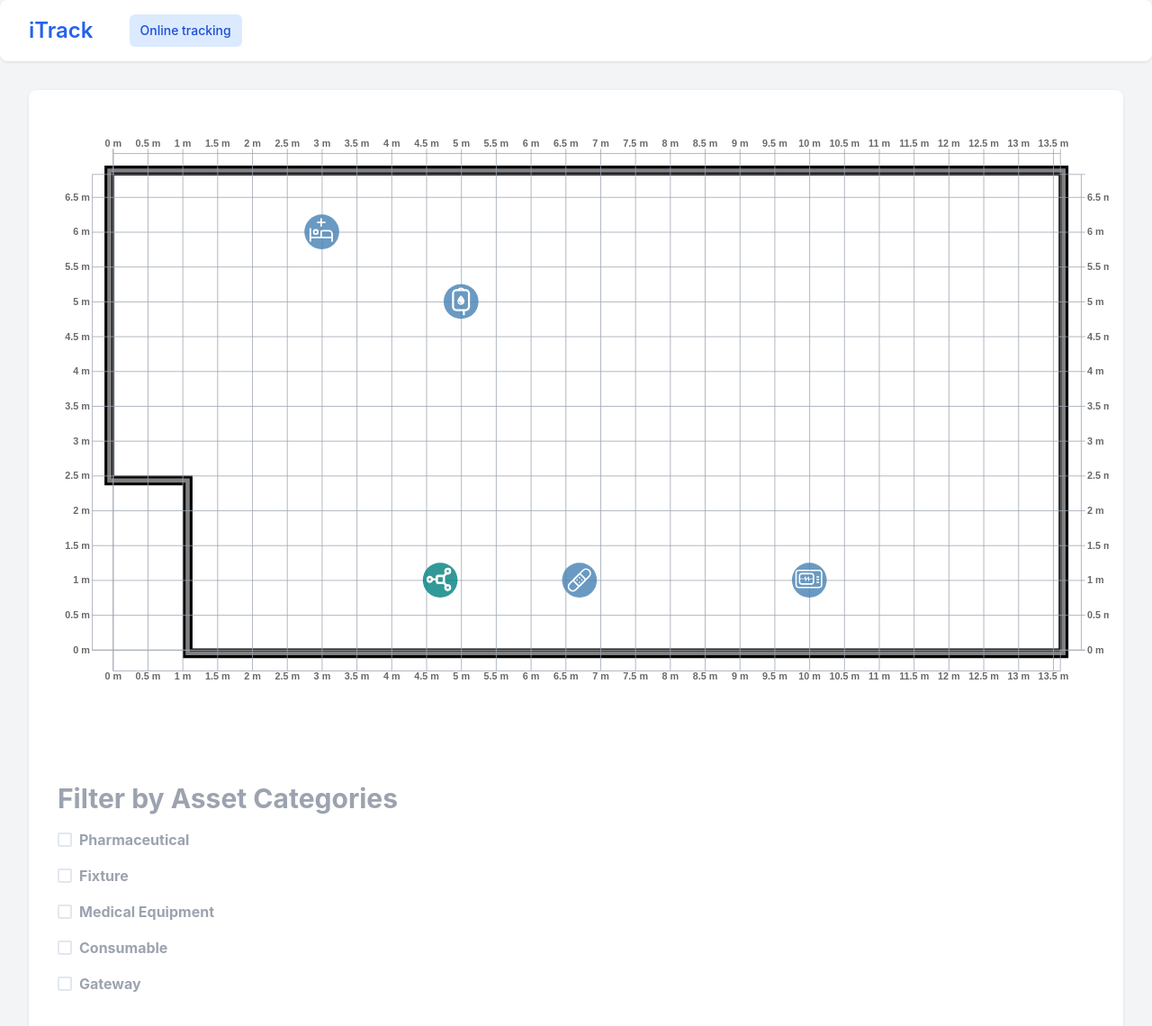
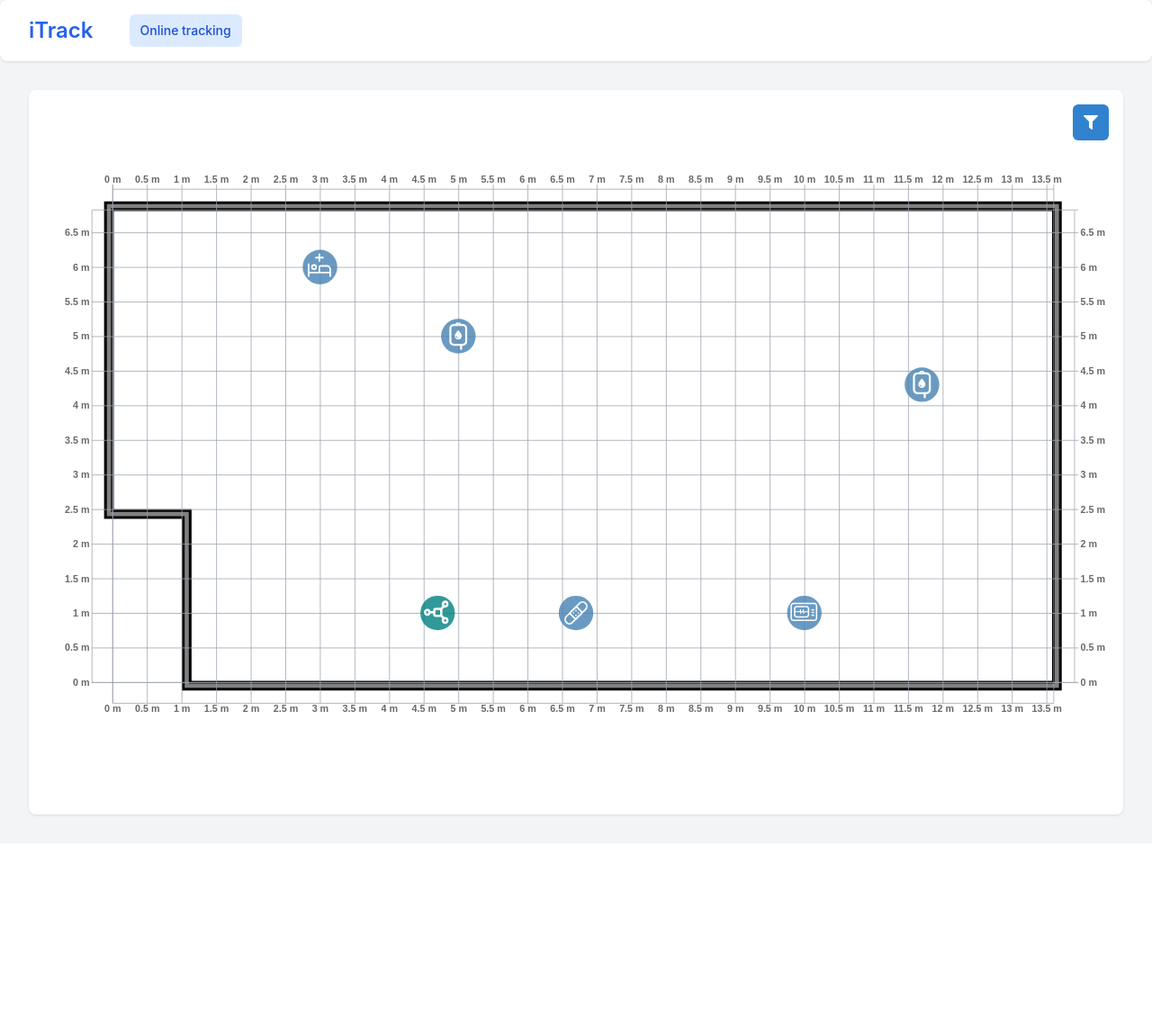
Before and after one commit to ChoonSeong/supvistool-react, a React (Create React App) app: page / in a window 1280 px wide. Shown: the top 1140 px of the page at 90% size. After the commit the page ends 937 px from the top, so only its background shows below. Built offline with nearby package versions, Linux system fonts and the light colour scheme.

Commit message:
- Added filtering mechanism

```diff
--- a/package.json
+++ b/package.json
@@ -13,6 +13,7 @@
     "framer-motion": "^11.11.1",
     "react": "^18.3.1",
     "react-dom": "^18.3.1",
+    "react-icons": "^5.3.0",
     "react-scripts": "5.0.1",
     "web-vitals": "^2.1.4"
   },
--- a/src/components/FilterCheckboxes.jsx
+++ b/src/components/FilterCheckboxes.jsx
@@ -1,104 +1,78 @@
-import React, { useState } from 'react';
+import React, { useState } from "react";
 import {
-  Box,
-  Checkbox,
-  Collapse,
-  Stack,
-  Text,
-  VStack,
-  Heading,
-} from '@chakra-ui/react';
+  IconButton,
+  Menu,
+  MenuButton,
+  MenuList,
+  MenuOptionGroup,
+  MenuItemOption,
+} from "@chakra-ui/react";
+import { FaFilter } from "react-icons/fa"; // Import the filter icon
 
-const FilterCheckboxes = ({ assets }) => {
-  // Group assets by category
-  const categorizedAssets = assets.reduce((acc, asset) => {
-    const { asset_cat } = asset;
-    if (!acc[asset_cat]) {
-      acc[asset_cat] = [];
-    }
-    acc[asset_cat].push(asset);
+/**
+ * A component that displays filterable checkboxes for assets in a dropdown menu, allowing users to select individual assets.
+ *
+ * @param {Object[]} assets - Array of asset objects with asset_id and asset_desc properties.
+ * @param {function} onAssetChange - Callback function to handle changes in the selected assets.
+ */
+const FilterCheckboxes = ({ assets, onAssetChange }) => {
+  // Initialize all assets as checked by default
+  const initialCheckedAssets = assets.reduce((acc, asset) => {
+    acc[asset.asset_id] = true;
     return acc;
   }, {});
 
-  // State to manage checked boxes
-  const [checkedCategories, setCheckedCategories] = useState({});
-  const [checkedAssets, setCheckedAssets] = useState({});
+  const [checkedAssets, setCheckedAssets] = useState(initialCheckedAssets);
 
-  // Handle category checkbox change
-  const handleCategoryChange = (category) => {
-    setCheckedCategories((prev) => {
-      const newChecked = !prev[category];
-      return { ...prev, [category]: newChecked };
-    });
+  const handleAssetChange = (assetId) => {
+    setCheckedAssets((prev) => {
+      const newCheckedAssets = {
+        ...prev,
+        [assetId]: !prev[assetId], // Toggle the asset's checked state
+      };
 
-    // Check or uncheck all child assets
-    const assetsToCheck = categorizedAssets[category].map(asset => asset.asset_id);
-    setCheckedAssets((prev) => {
-      const newCheckedAssets = {};
-      assetsToCheck.forEach(id => {
-        newCheckedAssets[id] = !prev[id]; // Toggle the checked state
-      });
-      return { ...prev, ...newCheckedAssets };
+      onAssetChange(newCheckedAssets); // Pass updated checked assets to the parent
+      return newCheckedAssets;
     });
   };
 
-  // Handle asset checkbox change
-  const handleAssetChange = (assetId) => {
-    setCheckedAssets((prev) => ({
-      ...prev,
-      [assetId]: !prev[assetId], // Toggle the checked state
-    }));
-  };
-
   return (
-    <Box p={4}>
-      <Heading size="lg" mb={4}>
-        Filter by Asset Categories
-      </Heading>
-      {Object.keys(categorizedAssets).map((category) => (
-        <VStack align="start" key={category} mb={4}>
-          <Checkbox
-            isChecked={checkedCategories[category] || false}
-            onChange={() => handleCategoryChange(category)}
+    <>
+      <Menu closeOnSelect={false}>
+        <MenuButton
+          as={IconButton}
+          icon={<FaFilter />} // Set the icon for the button
+          colorScheme="blue"
+          aria-label="Filter Assets"
+        />
+        <MenuList minWidth="240px">
+          <MenuOptionGroup
+            title="Assets"
+            type="checkbox"
+            value={Object.keys(checkedAssets).filter(
+              (assetId) => checkedAssets[assetId]
+            )}
+            onChange={(value) => {
+              const newCheckedAssets = { ...checkedAssets };
+              assets.forEach((asset) => {
+                newCheckedAssets[asset.asset_id] = value.includes(
+                  asset.asset_id
+                );
+              });
+              setCheckedAssets(newCheckedAssets);
+              onAssetChange(newCheckedAssets);
+            }}
           >
-            <Text fontWeight="bold">{getFullCategoryName(category)}</Text>
-          </Checkbox>
-          <Collapse in={checkedCategories[category]}>
-            <Stack spacing={2} pl={6}>
-              {categorizedAssets[category].map((asset) => (
-                <Checkbox
-                  key={asset.asset_id}
-                  isChecked={checkedAssets[asset.asset_id] || false}
-                  onChange={() => handleAssetChange(asset.asset_id)}
-                  isDisabled={!checkedCategories[category]} // Disable if parent is not checked
-                >
-                  {asset.asset_id}: {asset.asset_desc}
-                </Checkbox>
-              ))}
-            </Stack>
-          </Collapse>
-        </VStack>
-      ))}
-    </Box>
+            {assets.map((asset) => (
+              <MenuItemOption key={asset.asset_id} value={asset.asset_id}>
+                {asset.asset_id}: {asset.asset_desc}
+              </MenuItemOption>
+            ))}
+          </MenuOptionGroup>
+        </MenuList>
+      </Menu>
+    </>
   );
 };
 
-// Utility function to translate category codes to full names
-const getFullCategoryName = (category) => {
-  switch (category) {
-    case "G":
-      return "Gateway";
-    case "M":
-      return "Medical Equipment";
-    case "F":
-      return "Fixture";
-    case "C":
-      return "Consumable";
-    case "P":
-      return "Pharmaceutical";
-    default:
-      return "Unknown Category";
-  }
-};
-
 export default FilterCheckboxes;
--- a/src/components/MapArea.jsx
+++ b/src/components/MapArea.jsx
@@ -1,18 +1,25 @@
-import React, { useEffect, useRef, useState, FC } from "react";
+import React, { useEffect, useRef, useState } from "react";
 import AssetTrackerGenerator from "../util/AssetTrackerGenerator";
-// import AssetData from "../interface/AssetData";
 import AssetModal from "./Asset/AssetModal";
 import FilterCheckboxes from "./FilterCheckboxes";
 import * as d3 from "d3";
+import { Flex } from "@chakra-ui/react"; // Import Chakra UI components
 
-const MapArea = (/*props: {}*/) => {
-  const [assetDataArr, setAssetDataArray] = useState(
-    /*<AssetData[]>*/ [
+const MapArea = () => {
+  const [assetDataArr, setAssetDataArray] = useState([
     {
       asset_id: "a_1",
       asset_desc: "Blood Type: A",
       asset_cat: "P",
       asset_loc: { x: 5, y: 5 },
+      asset_qty: 10,
+      asset_exp_date: "1/2/2025",
+    },
+    {
+      asset_id: "a_6",
+      asset_desc: "Blood Type: B",
+      asset_cat: "P",
+      asset_loc: { x: 11.7, y: 4.3 },
       asset_qty: 10,
       asset_exp_date: "1/2/2025",
     },
@@ -48,74 +55,72 @@ const MapArea = (/*props: {}*/) => {
       asset_qty: 1,
       asset_exp_date: null,
     },
-    ]
+  ]);
+
+  const [selectedAsset, setSelectedAsset] = useState(null); // Stores the asset data of the clicked tracker
+  const [checkedAssets, setCheckedAssets] = useState(
+    assetDataArr.reduce((acc, asset) => {
+      acc[asset.asset_id] = true; // Initially, all assets are checked
+      return acc;
+    }, {})
   );
 
-  const [selectedAsset, setSelectedAsset] = useState(null); // Track selected asset for modal
-  const svgMapRef = useRef(/*<SVGSVGElement | null>*/ null);
+  // Filter assets based on checkedAssets
+  const filteredAssetDataArr = assetDataArr.filter(
+    (asset) => checkedAssets[asset.asset_id]
+  );
+
+  const svgMapRef = useRef(null); // The SVG map
 
   useEffect(() => {
     if (!svgMapRef.current) return;
-    // Creates the d3 map svg object by accessing the DOM object directly (with its ref)
-    const svgMap = d3.select(/*<SVGSVGElement, unknown>*/ svgMapRef.current);
 
-    // Clears existing content in case of rerenders
-    svgMap.selectAll("*").remove();
+    const svgMap = d3.select(svgMapRef.current);
+    svgMap.selectAll("*").remove(); // Clear previous content on rerender
+    svgMap.attr("viewBox", `-100 -100 1540 953`);
 
-    // Set the viewBox to match the drawing area
-    svgMap.attr("viewBox", `-100 -100 1530 953`);
-
-    // Define points of the inner polygon (inner walls)
+    // Define inner and outer polygons (walls)
     const innerPolygonPoints = [
-      [0, 0], // Point 1
-      [1360, 0], // Point 2
-      [1360, 683], // Point 3
-      [112.4, 683], // Point 4
-      [112.4, 435], // Point 5
-      [0, 435], // Point 6
+      [0, 0],
+      [1360, 0],
+      [1360, 683],
+      [112.4, 683],
+      [112.4, 435],
+      [0, 435],
+    ];
+    const outerPolygonPoints = [
+      [-10, -10],
+      [1370, -10],
+      [1370, 693],
+      [102.4, 693],
+      [102.4, 445],
+      [-10, 445],
     ];
 
-    // Define points of the outer polygon (outer walls)
-    const outerPolygonPoints = [
-      [-10, -10], // Point 1
-      [1370, -10], // Point 2
-      [1370, 693], // Point 3
-      [102.4, 693], // Point 4
-      [102.4, 445], // Point 5
-      [-10, 445], // Point 6
-    ];
-
-    /* Create a path that draws the outer and inner polygons and uses the even-odd rule to fill between them */
     const pathData = d3.path();
-
-    // Draw outer polygon (outer walls)
     pathData.moveTo(outerPolygonPoints[0][0], outerPolygonPoints[0][1]);
     outerPolygonPoints.forEach((point) => pathData.lineTo(point[0], point[1]));
     pathData.closePath();
-
-    // Draw inner polygon (inner walls)
     pathData.moveTo(innerPolygonPoints[0][0], innerPolygonPoints[0][1]);
     innerPolygonPoints.forEach((point) => pathData.lineTo(point[0], point[1]));
     pathData.closePath();
 
-    // Append the path to SVG and fill with color
     svgMap
       .append("path")
       .attr("d", pathData.toString())
       .attr("fill", "gray")
       .attr("stroke", "black")
       .attr("stroke-width", 4)
-      .attr("fill-rule", "evenodd"); // Fill only the space between outer and inner polygons
+      .attr("fill-rule", "evenodd");
 
-    // --- Axes ---
-    // Create scales for the x and y axes
+    // Create scales for axes
     const xScale = d3.scaleLinear().domain([0, 13.6]).range([0, 1360]);
     const yScale = d3.scaleLinear().domain([0, 6.83]).range([683, 0]);
 
-    // Add bottom axis
+    // Add axes
     svgMap
       .append("g")
-      .attr("transform", `translate(0, 713)`) // Set the axis to be 30px away from the map
+      .attr("transform", `translate(0, 713)`)
       .call(
         d3
           .axisBottom(xScale)
@@ -123,22 +128,18 @@ const MapArea = (/*props: {}*/) => {
           .tickSize(-743)
           .tickFormat((d) => d + " m")
       );
-
-    // Add top axis
     svgMap
       .append("g")
-      .attr("transform", `translate(0, -30)`) // Set the axis to be 30px away from the map
+      .attr("transform", `translate(0, -30)`)
       .call(
         d3
           .axisTop(xScale)
           .ticks(28)
           .tickFormat((d) => d + " m")
       );
-
-    // Add left axis
     svgMap
       .append("g")
-      .attr("transform", `translate(-30, 0)`) // Set the axis to be 30px away from the map
+      .attr("transform", `translate(-30, 0)`)
       .call(
         d3
           .axisLeft(yScale)
@@ -146,11 +147,9 @@ const MapArea = (/*props: {}*/) => {
           .tickSize(-1420)
           .tickFormat((d) => d + " m")
       );
-
-    // Add right axis
     svgMap
       .append("g")
-      .attr("transform", `translate(1390, 0)`) // Set the axis to be 30px away from the map
+      .attr("transform", `translate(1390, 0)`)
       .call(
         d3
           .axisRight(yScale)
@@ -158,38 +157,37 @@ const MapArea = (/*props: {}*/) => {
           .tickFormat((d) => d + " m")
       );
 
-    // Set the font size, font weight and colour for the ticks
     svgMap
       .selectAll("text")
       .style("font-size", "14px")
       .style("font-weight", "bold")
-      .style("fill", "#696969")
-      .style("cursor", "default");
+      .style("fill", "#696969");
 
-    // --- Markers ---
+    // Generate markers for filtered assets
     AssetTrackerGenerator({
-      assetDataArr,
+      assetDataArr: filteredAssetDataArr,
       svgMap,
       onAssetClick: (asset) => setSelectedAsset(asset),
     });
 
-    return () => {
-      // Cleanup D3 event listeners or any other DOM manipulations if necessary.
-      svgMap.selectAll("*").remove();
-    };
-  }, [assetDataArr, svgMapRef]);
+    return () => svgMap.selectAll("*").remove(); // Cleanup on unmount
+  }, [checkedAssets, assetDataArr]);
 
   return (
     <>
+      <Flex justify="flex-end">
+        <FilterCheckboxes
+          assets={assetDataArr}
+          onAssetChange={setCheckedAssets}
+        />
+      </Flex>
       <svg ref={svgMapRef} />
-      {/* Render modal if an asset is selected */}
       {selectedAsset && (
         <AssetModal
           asset={selectedAsset}
           onClose={() => setSelectedAsset(null)}
         />
       )}
-      <FilterCheckboxes assets={assetDataArr} />
     </>
   );
 };
--- a/src/pages/Dashboard.jsx
+++ b/src/pages/Dashboard.jsx
@@ -1,4 +1,4 @@
-import React, { useEffect, useState } from 'react';
+import React from 'react';
 import MapArea from '../components/MapArea';
 export default function Dashboard() {
 
--- a/src/util/AssetTrackerGenerator.jsx
+++ b/src/util/AssetTrackerGenerator.jsx
@@ -12,12 +12,13 @@ import * as d3 from "d3";
 // }
 
 const  AssetTrackerGenerator = ({ assetDataArr, svgMap, onAssetClick  }/*: AssetTrackerInterface*/)/*: void*/ => {
-  let new_x/*: number*/, new_y/*: number*/, asset_id/*: string*/;
+  let new_x/*: number*/, new_y/*: number*/;
+
+  console.log(assetDataArr);
 
   for (const asset of assetDataArr){
     new_x = asset.asset_loc.x * 100 - 50; // X position
     new_y = 683 - (asset.asset_loc.y * 100) - 60; // Y position
-    asset_id = asset.asset_id;
 
   // Create a group to hold the SVG
   const iconGroup = svgMap
```
Also changed, not shown: src/components/Asset/AssetModal.jsx (+10 -4 lines), 1 other file (tests, documents, lock files or other folders). Lines whose indentation alone changed are shown as unchanged.
